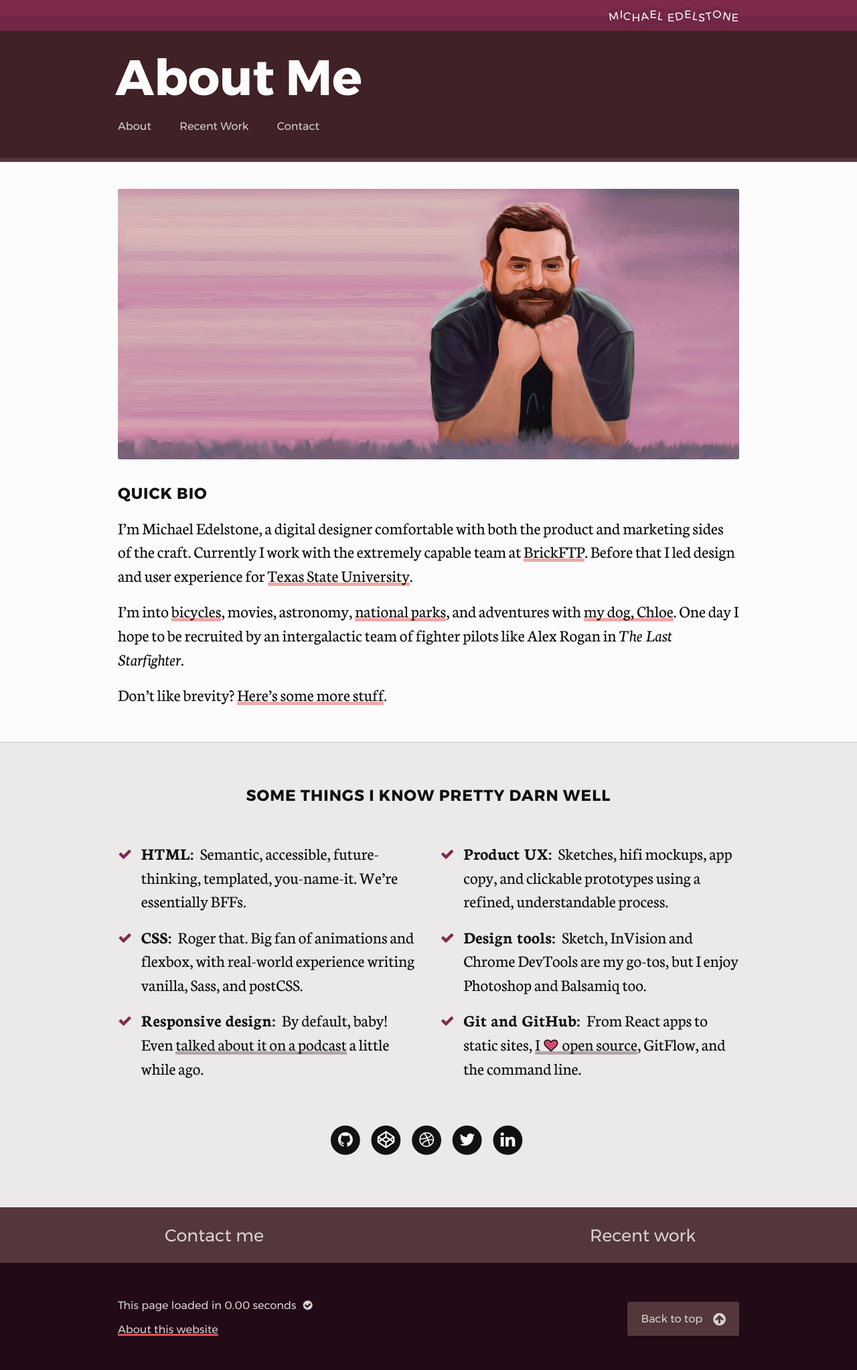
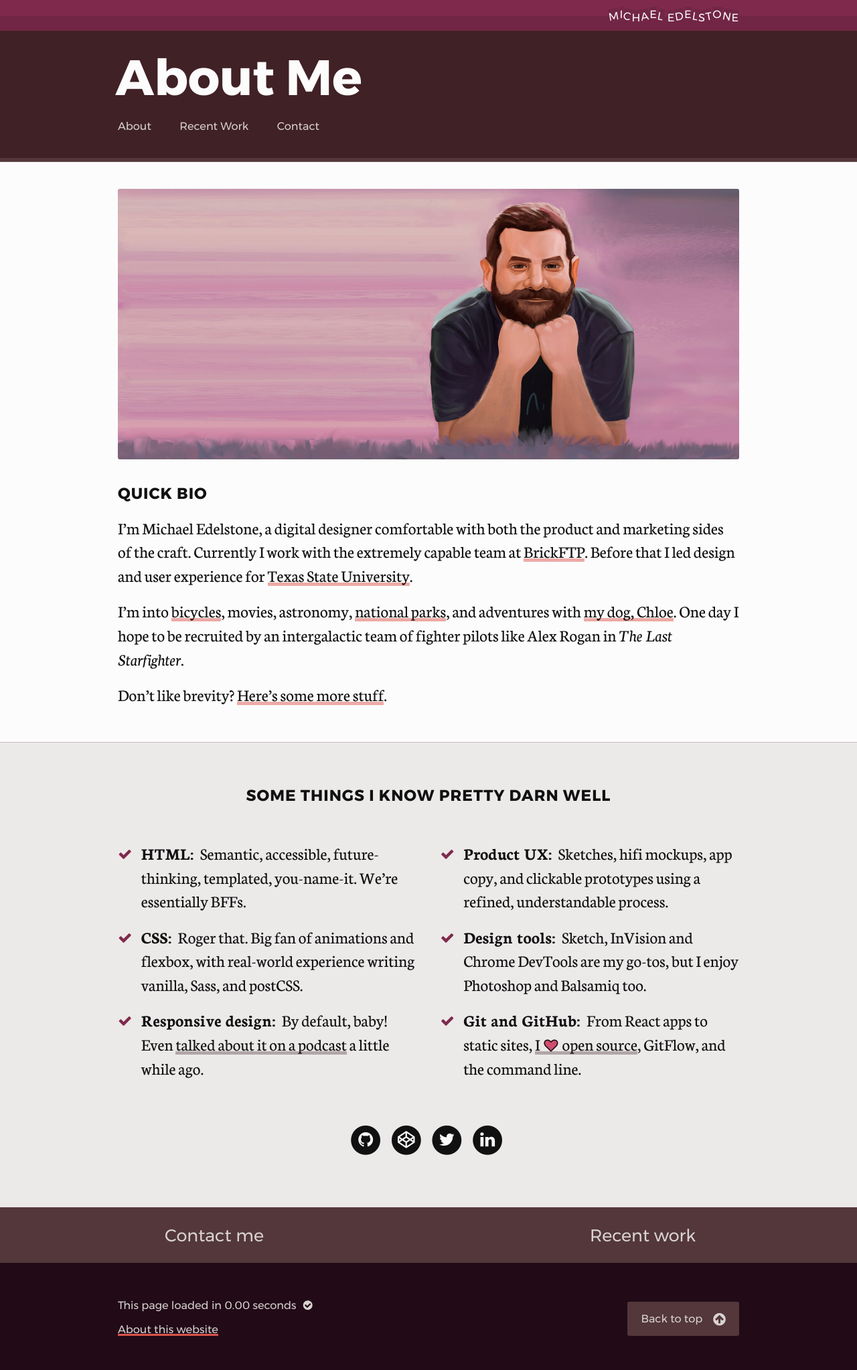
Before and after one commit to edelstone/my-website, a Jekyll site: the page built from about.html, in a window 1280 px wide. Shown: the whole page at 67% size. Built offline with Jekyll 4.4.1, drawn with Linux system fonts in a browser that asks for light colours.

Commit message:
removes Dribbble link as I don't even think it's public

```diff
--- a/about.html
+++ b/about.html
@@ -47,7 +47,6 @@ button-next-link: /portfolio
 				<ul>
 					<li><a href="https://github.com/edelstone" aria-label="GitHub"><span class="fa-stack"><i class="fa fa-circle fa-stack-2x fa-outer" aria-hidden="true"></i><i class="fa fa-github fa-stack-1x fa-inner" aria-hidden="true"></i></span></a></li>
 					<li><a href="https://codepen.io/edelstone" aria-label="CodePen"><span class="fa-stack"><i class="fa fa-circle fa-stack-2x fa-outer" aria-hidden="true"></i><i class="fa fa-codepen fa-stack-1x fa-inner" aria-hidden="true"></i></span></a></li>
-					<li><a href="https://dribbble.com/edelstone" aria-label="Dribbble"><span class="fa-stack"><i class="fa fa-circle fa-stack-2x fa-outer" aria-hidden="true"></i><i class="fa fa-dribbble fa-stack-1x fa-inner" aria-hidden="true"></i></span></a></li>
 					<li><a href="https://twitter.com/medelstone" aria-label="Twitter"><span class="fa-stack"><i class="fa fa-circle fa-stack-2x fa-outer" aria-hidden="true"></i><i class="fa fa-twitter fa-stack-1x fa-inner" aria-hidden="true"></i></span></a></li>
 					<li><a href="https://www.linkedin.com/in/edelstone/" aria-label="LinkedIn"><span class="fa-stack"><i class="fa fa-circle fa-stack-2x fa-outer" aria-hidden="true"></i><i class="fa fa-linkedin fa-stack-1x fa-inner" aria-hidden="true"></i></span></a></li>
 				</ul>
```
